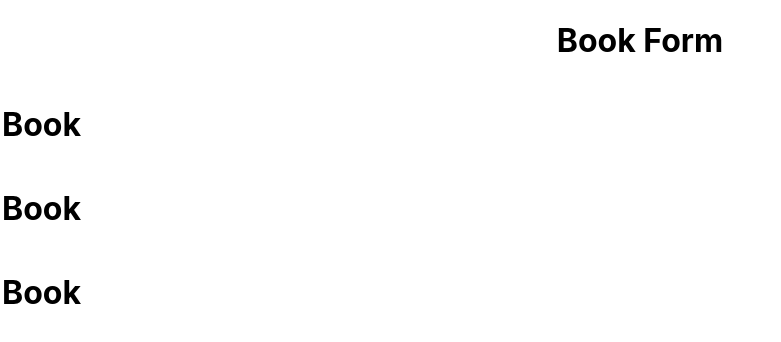
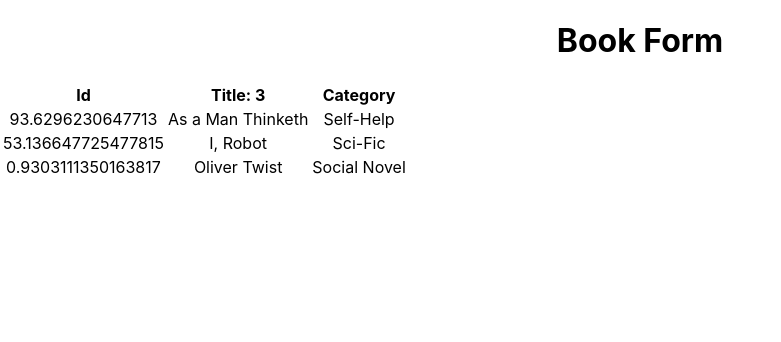
Before and after one commit to temesghentekeste/react-redux-magic-books, a React (Create React App) app: page / in a window 1280 px wide. Shown: the top 342 px of the page, without its empty margins (0-781 px from the left). Built offline with nearby package versions, Linux system fonts and the light colour scheme.

Commit message:
Implement the Book component

```diff
--- a/src/components/Book.js
+++ b/src/components/Book.js
@@ -1,9 +1,13 @@
-import React from 'react';
+import PropTypes from 'prop-types';
 
-const Book = () => (
-  <div>
-    <h1>Book</h1>
-  </div>
-);
+const Book = ({ book: { id, title, category } }) => {
+  return (
+    <tr>
+      <td>{id}</td>
+      <td>{title}</td>
+      <td>{category}</td>
+    </tr>
+  );
+};
 
 export default Book;
--- a/src/containers/BooksList.js
+++ b/src/containers/BooksList.js
@@ -5,11 +5,18 @@ import Book from '../components/Book';
 const BooksList = ({ books }) => (
   <div>
     <table>
-      {books.map((book) => (
+      <thead>
         <tr>
-          <Book book={book} />
+          <th>Id</th>
+          <th>Title: {books.length} </th>
+          <th>Category</th>
         </tr>
-      ))}
+      </thead>
+      <tbody>
+        {books.map((book) => (
+          <Book book={book} key={book.id} />
+        ))}
+      </tbody>
     </table>
   </div>
 );
```
